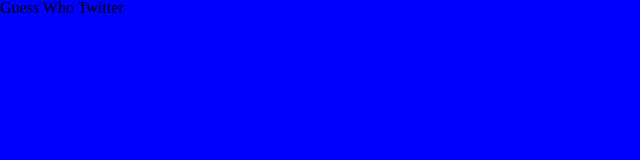
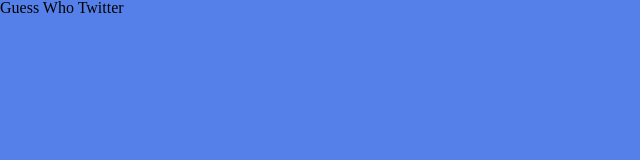
Before and after one commit to GuessWhoTwitter/Landing-Page, a plain HTML site: page index.html in a window 1280 px wide. Shown: the whole page, without its empty margins (0-640 px from the left). Drawn offline with Linux system fonts and the light colour scheme.

Commit message:
Clean and Energetic Colors

```diff
--- a/less/variables.less
+++ b/less/variables.less
@@ -1 +1,9 @@
-@main-bg-color: blue;
+@main-bg-color: @color1;
+
+// Clean and Energetic colors
+
+@color1: #5680E9;
+@color2: #84CEEB;
+@color3: #5AB9EA;
+@color4: #C1C8E4;
+@color5: #8860D0;
```
Also changed, not shown: css/index.css.
